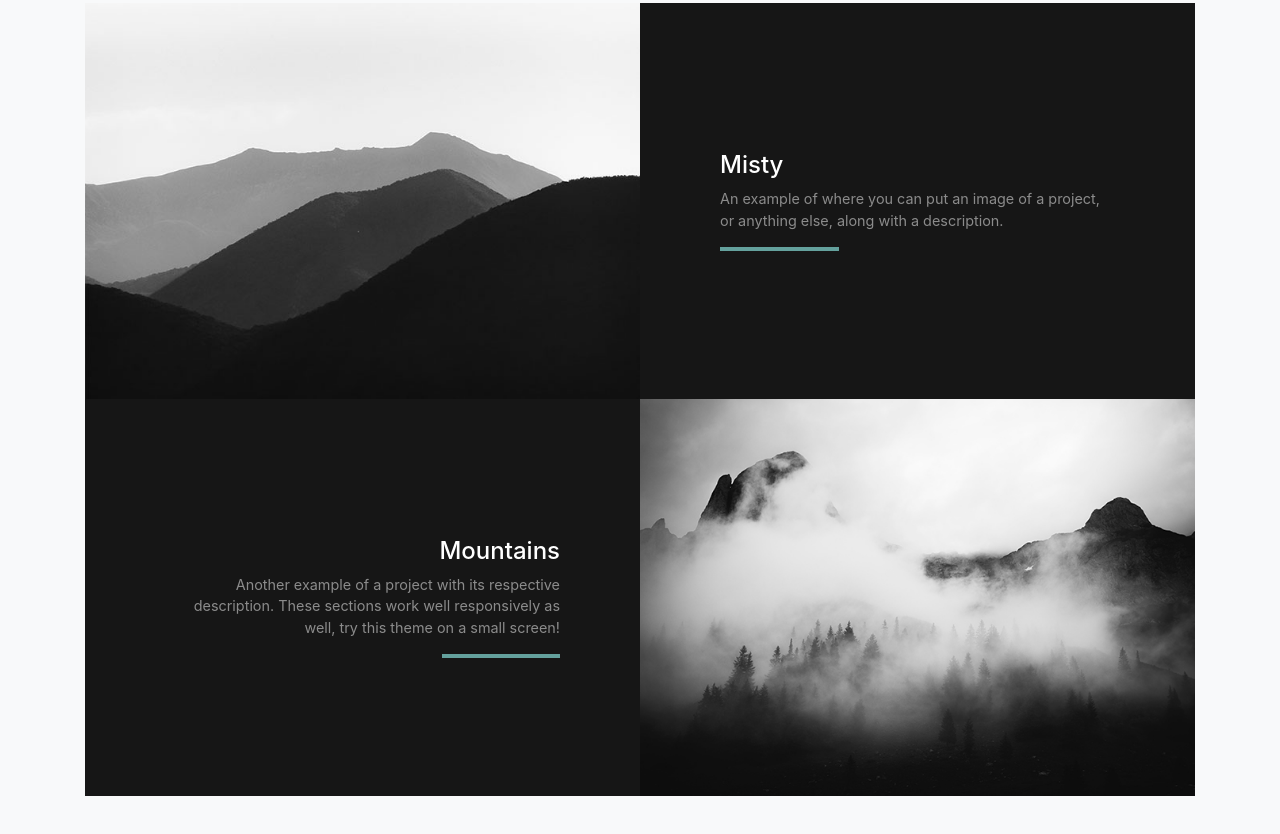
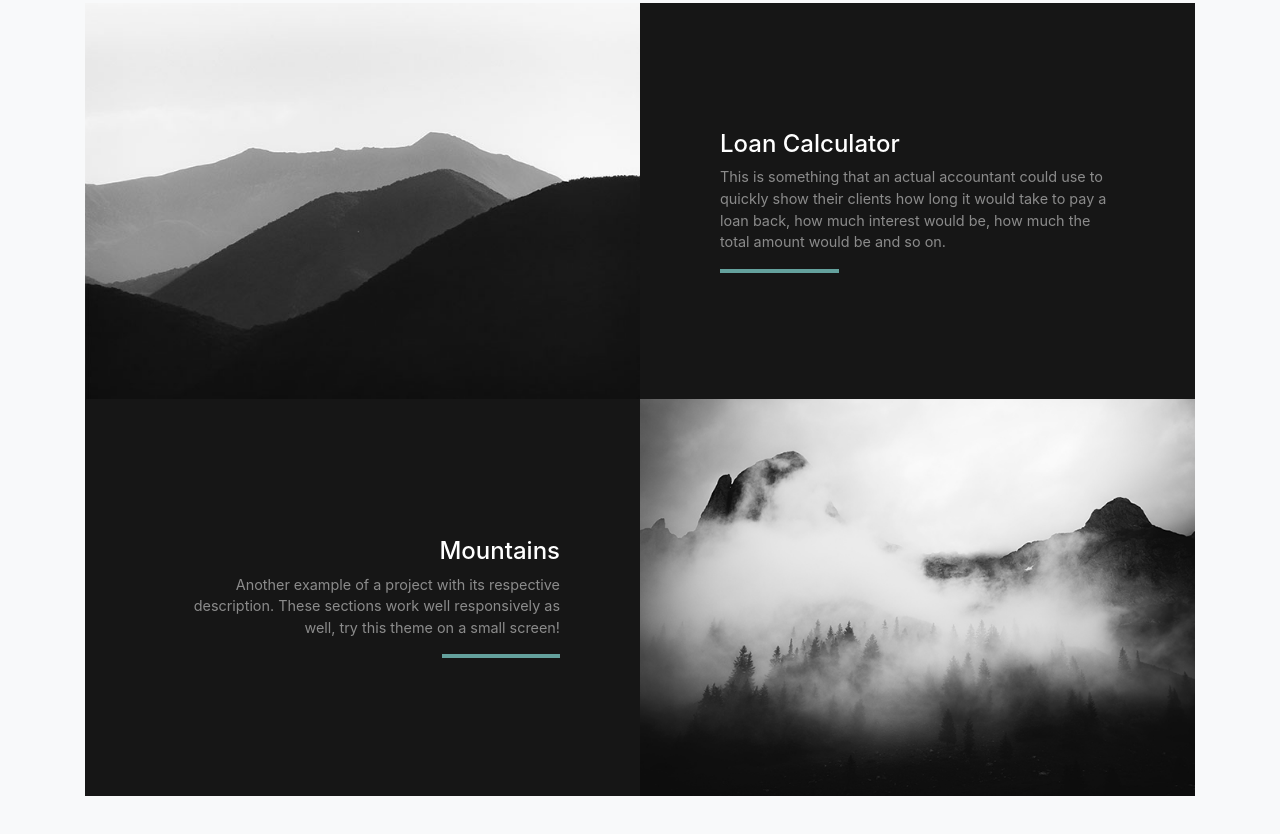
Before and after one commit to rinorahmetiii/JS-Exercises, a plain HTML site: page index.html in a window 1280 px wide. Shown: the part 957-1791 px from the top of the page. Drawn offline with nearby package versions, Linux system fonts and the light colour scheme.

Commit message:
Describe LoanCalculator project

```diff
--- a/index.html
+++ b/index.html
@@ -40,8 +40,8 @@
               <div class="bg-black text-center h-100 project">
                 <div class="d-flex h-100">
                   <div class="project-text w-100 my-auto text-center text-lg-left">
-                    <h4 class="text-white">Misty</h4>
-                    <p class="mb-0 text-white-50">An example of where you can put an image of a project, or anything else, along with a description.</p>
+                    <h4 class="text-white">Loan Calculator</h4>
+                    <p class="mb-0 text-white-50">This is something that an actual accountant could use to quickly show their clients how long it would take to pay a loan back, how much interest would be, how much the total amount would be and so on.</p>
                     <hr class="d-none d-lg-block mb-0 ml-0">
                   </div>
                 </div>
```
